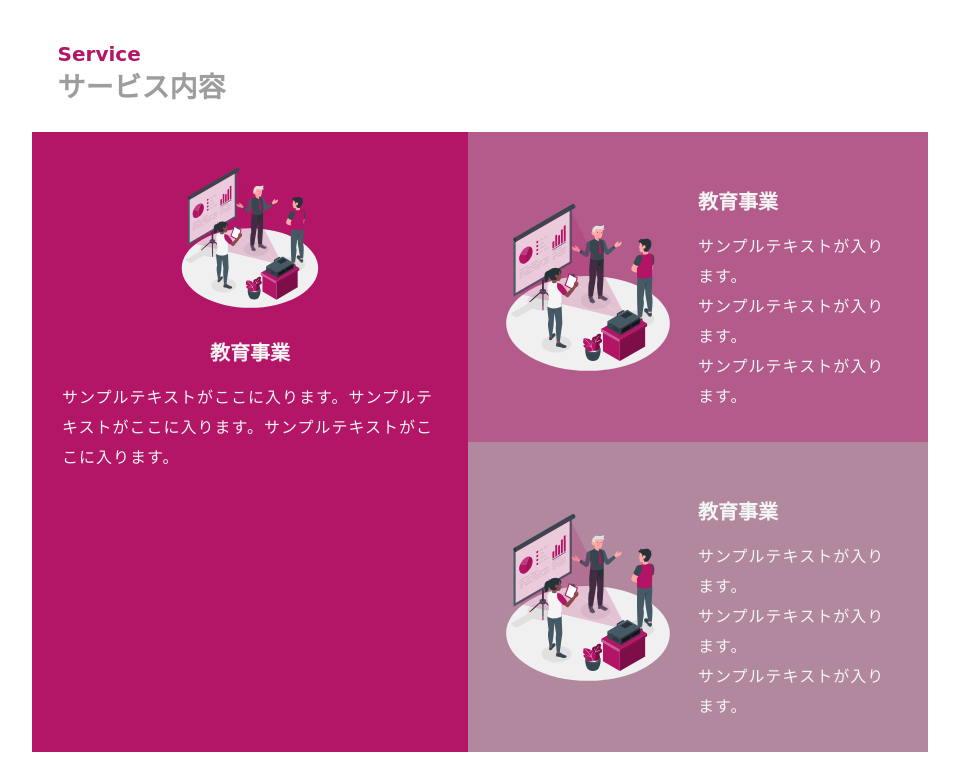
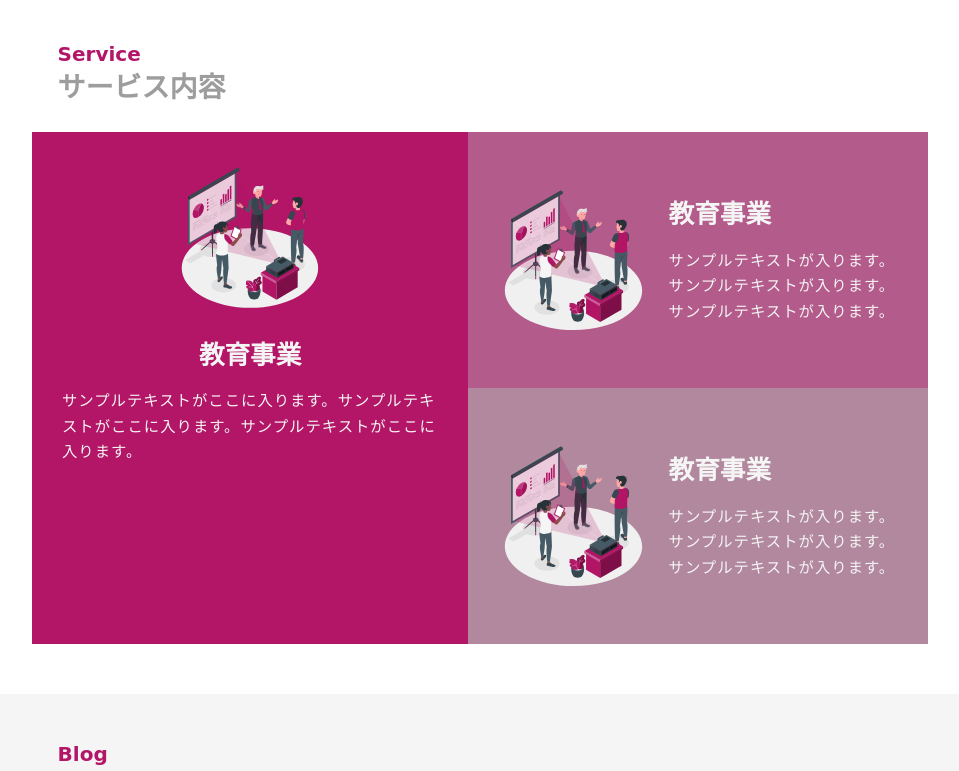
Before and after one commit to ryuso0720test/20240206_takahashi_lp, a plain HTML site: page index.html in a window 1280 px wide. Shown: the part 1720-2491 px from the top of the page, without its empty margins (160-1119 px from the left). Drawn offline with Linux system fonts and the light colour scheme.

Commit message:
再修正

```diff
--- a/css/style.css
+++ b/css/style.css
@@ -184,7 +184,7 @@
     margin-left: 17%;
 }
 .service-img {
-    width: 45%;
+    width: 35%;
 }
 
 .service__content {
@@ -194,10 +194,12 @@
     margin: 0 auto;
     margin-top: 30px;
     width: 70%;
+    height: 40vw;
 }
 .service__content p {
     letter-spacing: 1px;
-    line-height: 30px;
+    line-height: 2vw;
+    font-size: 1.2vw;
 }
 .service__content-left {
     background-color: #B31667;
@@ -218,8 +220,11 @@
 .service-teach {
     margin-left: 20px;
 }
+.service-teach2 {
+    margin-top: 40px;
+}
 .teach {
-    font-size: 20px;
+    font-size: 2vw;
     margin-bottom: 20px;
 }
 .teach-r {
@@ -228,18 +233,21 @@
 
 .service__content-right {
     width: 55%;
+    height: 40vw;
 }
 .service__right-top {
     display: flex;
-    justify-content: space-between;
     background-color: #B35B8B;
-    padding: 30px;
+    height: 20vw;
+    padding-left: 30px;
+    position: relative;
 }
 .service__right-under {
     display: flex;
-    justify-content: space-between;
     background-color: #B2889E;
-    padding: 30px;
+    height: 20vw;
+    padding-left: 30px;
+    position: relative;
 }
 
 /*------------blog-----------*/
@@ -296,7 +304,7 @@
     margin: 0 auto;
 }
 .blog-list-textbox {
-    font-size: 14px;
+    font-size: 1.2vw;
     letter-spacing: 1.8px;
     color: #7f7f7f;
     margin: 0 auto;
@@ -309,7 +317,7 @@
     justify-content: space-between;
     padding: 0 20px 0 20px;
     margin-top: 50px;
-    font-size: 14px;
+    font-size: 1.2vw;
 }
 .tag {
     width: 110px;
--- a/index.html
+++ b/index.html
@@ -112,7 +112,7 @@
             <div class="service__content-right">
                 <div class="service__right-top">
                     <img src="img/service__first.svg" alt="画像" class="service-img">
-                    <div class="service-teach">
+                    <div class="service-teach service-teach2">
                         <h4 class="service__teach2 teach teach-r">教育事業</h4>
                         <p>サンプルテキストが入ります。<br>
                             サンプルテキストが入ります。<br>
@@ -121,7 +121,7 @@
                 </div>
                 <div class="service__right-under">
                     <img src="img/service__first.svg" alt="画像" class="service-img">
-                    <div class="service-teach">
+                    <div class="service-teach service-teach2">
                         <h4 class="service__teach3 teach teach-r">教育事業</h4>
                         <p>サンプルテキストが入ります。<br>
                         サンプルテキストが入ります。<br>
```
